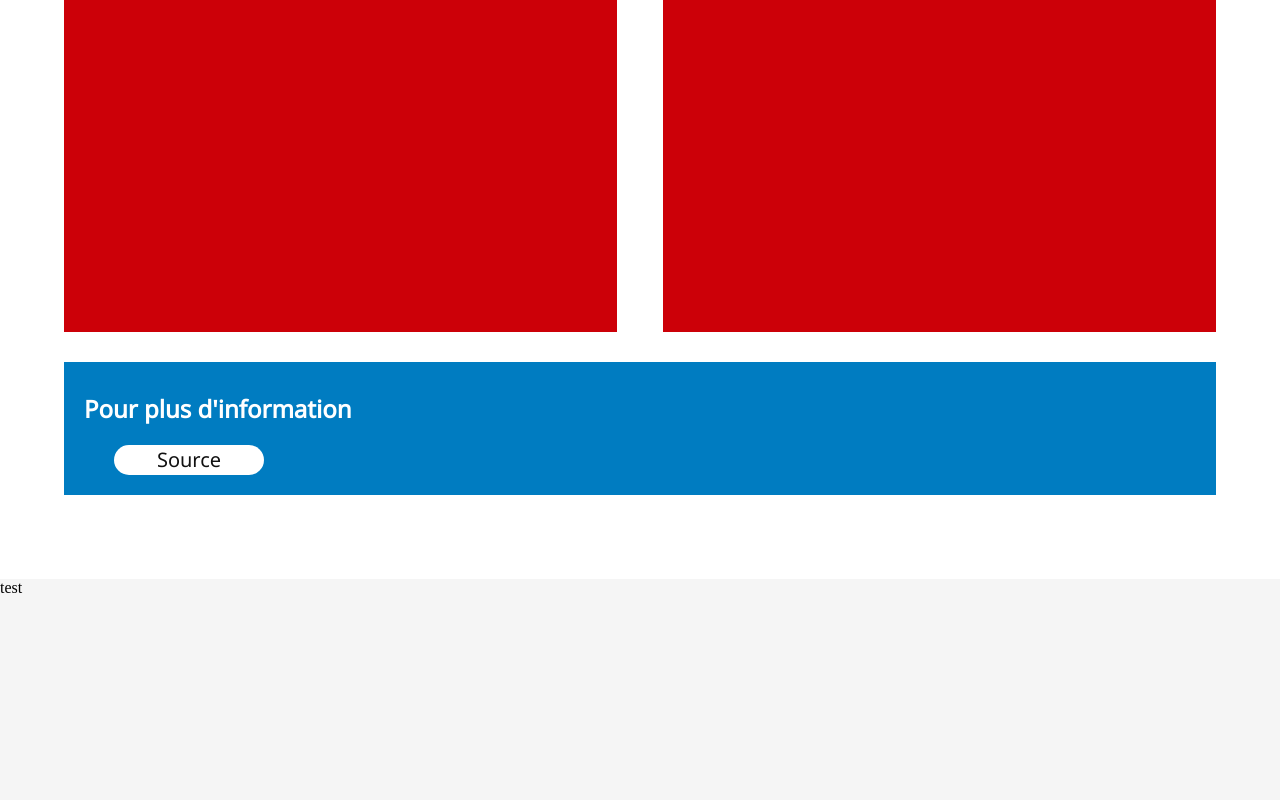
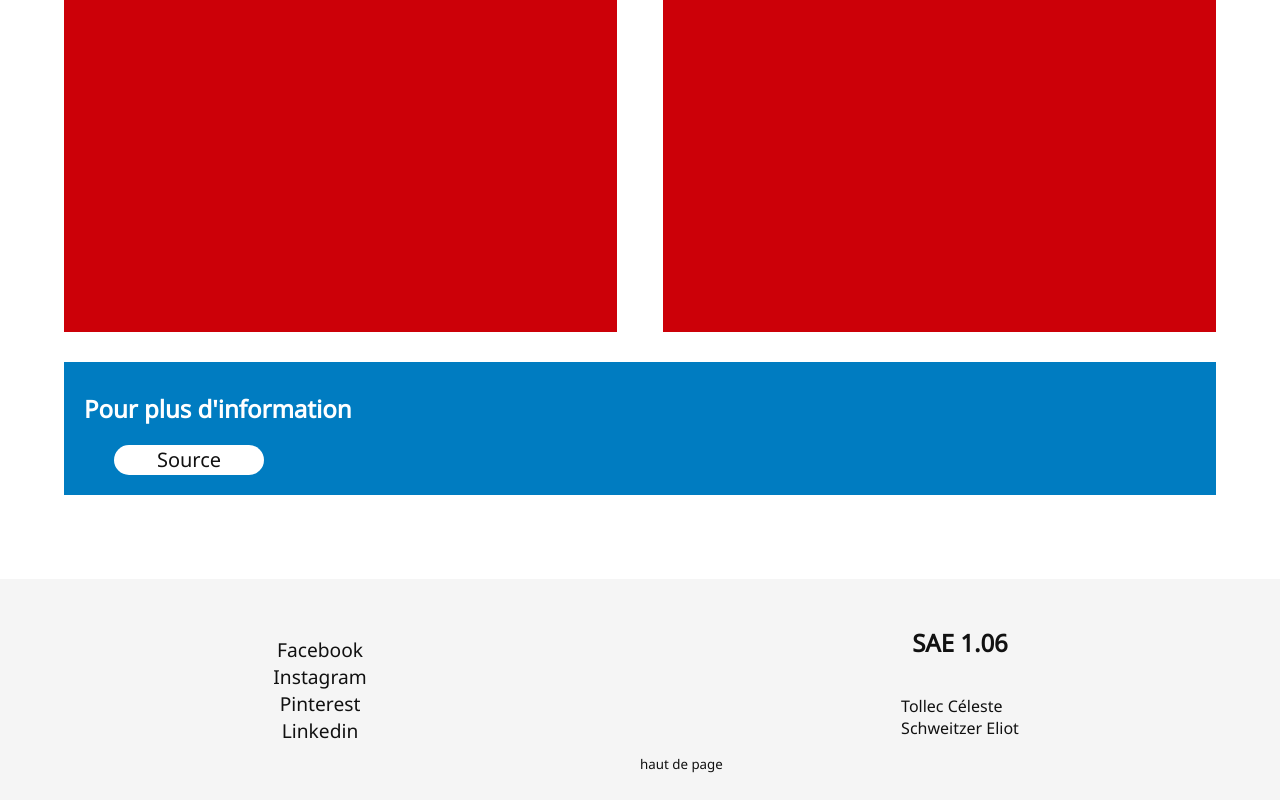
Before and after one commit to celeste73-t/S106, a plain HTML site: page index.html in a window 1280 px wide. Shown: the part 800-1600 px from the top of the page. Drawn offline with Linux system fonts and the light colour scheme.

Commit message:
footer v1

```diff
--- a/css/style.css
+++ b/css/style.css
@@ -155,4 +155,41 @@ h2{
 footer{
     background-color: #F5F5F5;
     height: 15%;
+    display: flex;
 }
+
+#f1{
+    width: 50%;
+    display: flex;
+    flex-direction: column;
+    justify-content: center;
+    align-items: center;
+}
+
+#f2{
+    width: 50%;
+    display: flex;
+    flex-direction: column;
+    justify-content: center;
+    align-items: center;
+}
+
+.lienResaux{
+    color: #111111;
+    font-size: larger;
+    font-family: 'Noto Sans';
+    text-decoration: none;
+}
+
+#s106{
+    color: #111111;
+}
+
+#hautpage{
+    color: #111111;
+    font-size:smaller;
+    font-family: 'Noto Sans';
+    text-decoration: none;
+    text-align: start;
+    width: 100%;
+}
--- a/index.html
+++ b/index.html
@@ -24,8 +24,10 @@
                 <p class="bouton-font">Source</p>
             </a>
         </div>
+
     </header>
     <section>
+        <p id="hautdepage"></p>
         <h1>Analyse IKEA</h1>
         <hr>
         <p>     Lorem ipsum dolor sit amet, consectetur adipiscing elit. Aliquam viverra mi tincidunt semper dictum. In eget enim ultricies erat ultrices vehicula eu sit amet arcu. Nulla id varius sapien. Mauris ultrices tortor a sem sagittis, sed venenatis libero condimentum. Phasellus suscipit urna ligula, id efficitur purus dapibus ac. Curabitur volutpat ullamcorper urna, lacinia scelerisque tellus venenatis lacinia. Quisque cursus turpis lobortis, sollicitudin libero et, fringilla nunc. Orci varius natoque penatibus et magnis dis parturient montes, nascetur ridiculus mus. Phasellus ac aliquam tellus. Cras non orci leo. Aliquam in facilisis augue. Morbi bibendum ipsum diam, sed blandit justo semper in. Donec ut magna metus. In interdum et nisl ac iaculis. Donec sodales, odio et consequat hendrerit, mi magna venenatis dolor, vitae luctus purus felis a nisl.</p>
@@ -45,7 +47,17 @@
         </div>
     </section>
     <footer>
-        test
+        <div id="f1">
+            <a href="#" class="lienResaux">Facebook</a>
+            <a href="#" class="lienResaux">Instagram</a>
+            <a href="#" class="lienResaux">Pinterest</a>
+            <a href="#" class="lienResaux">Linkedin</a>
+        </div>
+        <div id="f2">
+            <h2 id="s106">SAE 1.06</h2>
+            <p>Tollec Céleste <br> Schweitzer Eliot</p>
+            <a href="#hautdepage" id="hautpage">haut de page</a>
+        </div>
     </footer>
 </body>
 </html>
```
